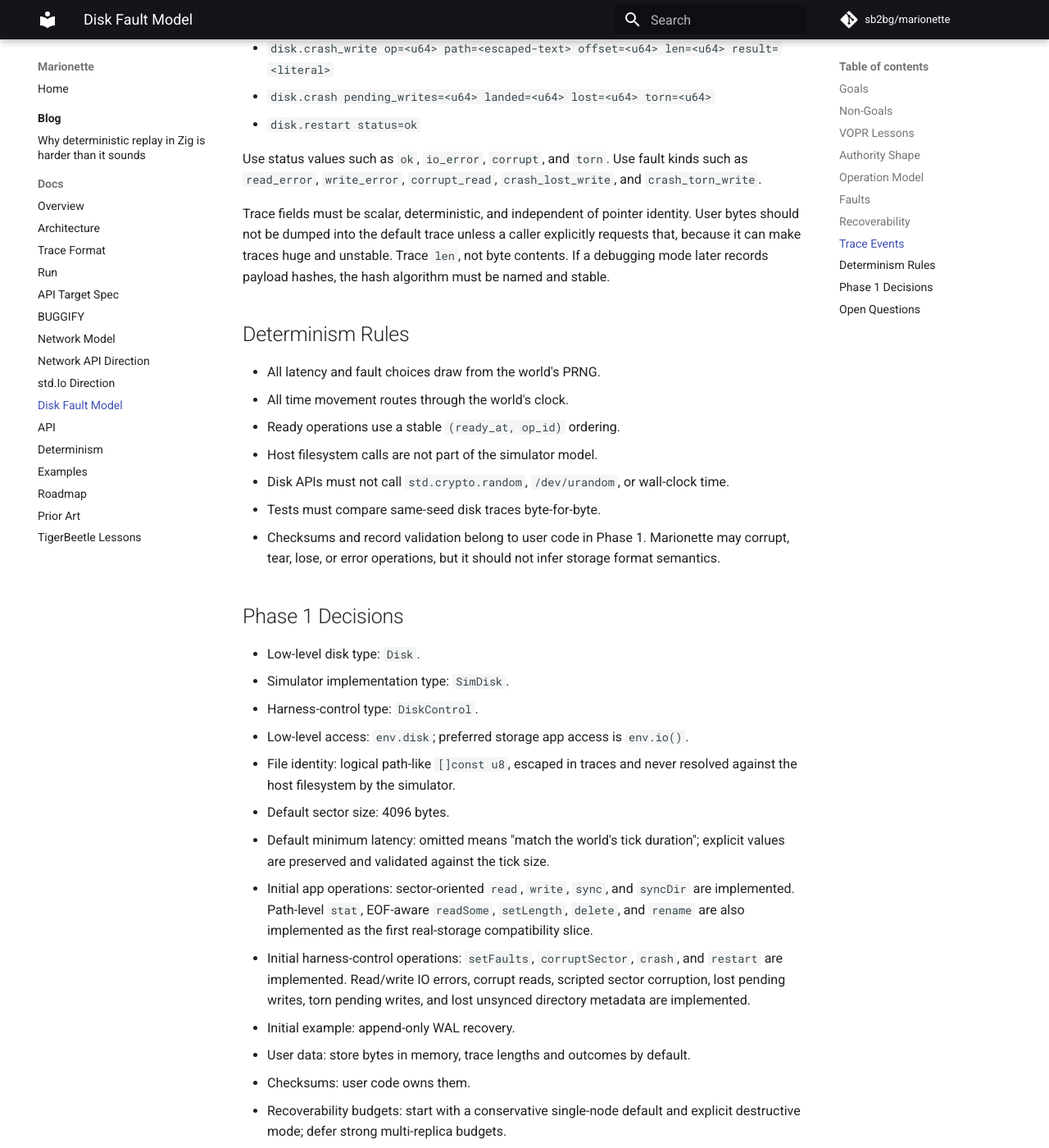
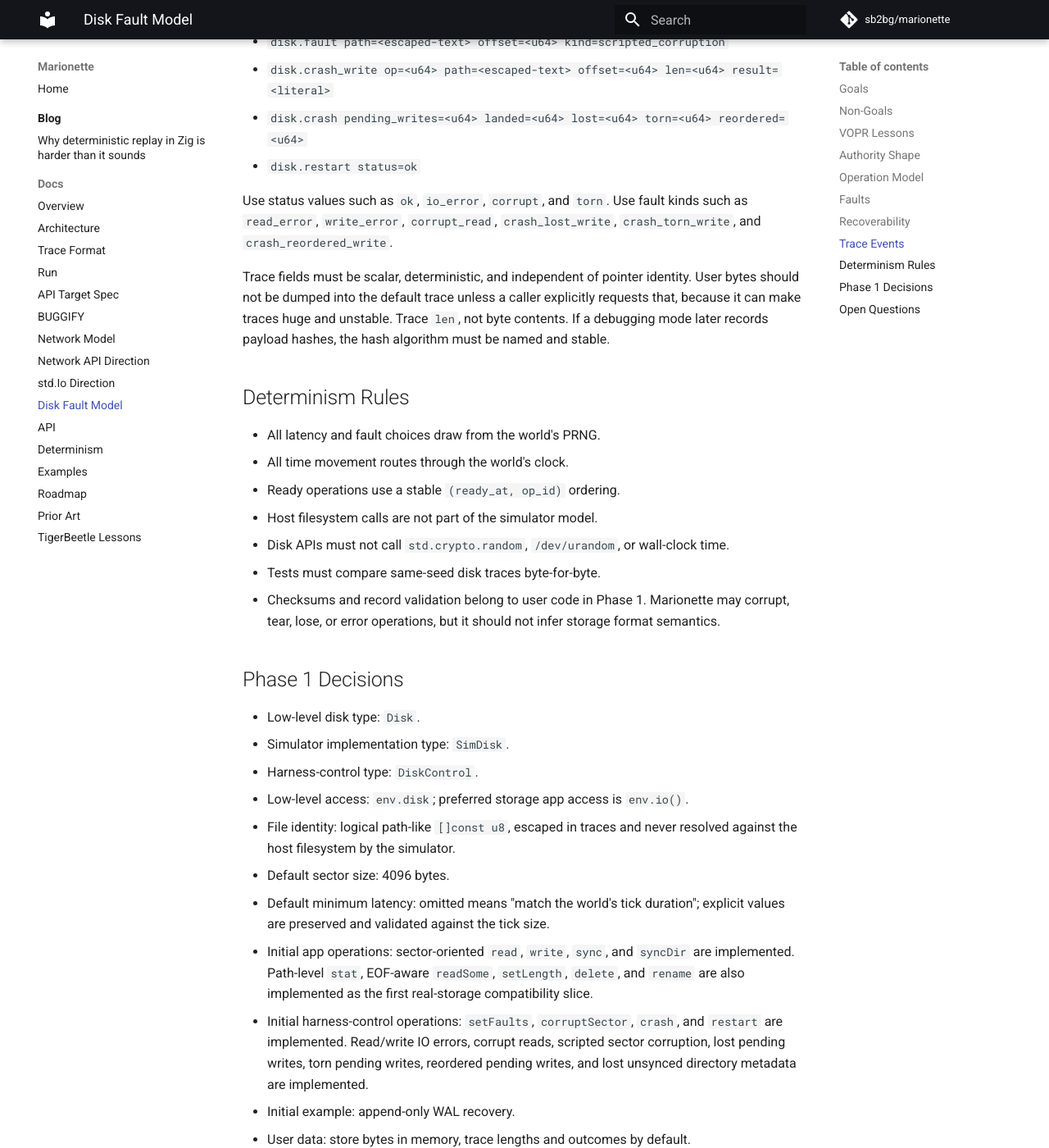
Before and after one commit to sb2bg/marionette, an MkDocs documentation site: the page built from docs/disk-fault-model.md, in a window 1280 px wide and 1400 px high, scrolled down 4658 px. Shown: the whole window at 82% size. Built offline with MkDocs 1.6.1 and Material for MkDocs 9.7.7, drawn with Linux system fonts in a browser that asks for light colours; comment, search, counter and statistics services are not loaded; some of the changed text lies outside the part shown.

Commit message:
Document data-region crash probe

```diff
--- a/docs/disk-fault-model.md
+++ b/docs/disk-fault-model.md
@@ -118,8 +118,8 @@ Implemented operation concepts:
 - Completed operation: result delivered to user code after deterministic
   synchronous latency.
 - Runtime fault profile: `DiskFaultOptions` controls read errors, write
-  errors, corrupt reads, lost pending writes, and torn pending writes with
-  validated `BuggifyRate` values.
+  errors, corrupt reads, lost pending writes, torn pending writes, and
+  reordered pending writes with validated `BuggifyRate` values.
 - Scripted sector corruption: harness code can mark one logical path/sector as
   corrupt with `corruptSector`.
 - Pending writes: successful writes are visible to later reads immediately,
@@ -192,12 +192,12 @@ are escaped consistently. Current events:
 - `disk.fault op=<u64> path=<escaped-text> kind=<literal> rate=<literal> roll=<u64> fired=<bool>`
 - `disk.fault path=<escaped-text> offset=<u64> kind=scripted_corruption`
 - `disk.crash_write op=<u64> path=<escaped-text> offset=<u64> len=<u64> result=<literal>`
-- `disk.crash pending_writes=<u64> landed=<u64> lost=<u64> torn=<u64>`
+- `disk.crash pending_writes=<u64> landed=<u64> lost=<u64> torn=<u64> reordered=<u64>`
 - `disk.restart status=ok`
 
 Use status values such as `ok`, `io_error`, `corrupt`, and `torn`. Use fault
 kinds such as `read_error`, `write_error`, `corrupt_read`,
-`crash_lost_write`, and `crash_torn_write`.
+`crash_lost_write`, `crash_torn_write`, and `crash_reordered_write`.
 
 Trace fields must be scalar, deterministic, and independent of pointer
 identity. User bytes should not be dumped into the default trace unless a
@@ -235,8 +235,8 @@ hashes, the hash algorithm must be named and stable.
   real-storage compatibility slice.
 - Initial harness-control operations: `setFaults`, `corruptSector`, `crash`,
   and `restart` are implemented. Read/write IO errors, corrupt reads, scripted
-  sector corruption, lost pending writes, torn pending writes, and lost
-  unsynced directory metadata are implemented.
+  sector corruption, lost pending writes, torn pending writes, reordered
+  pending writes, and lost unsynced directory metadata are implemented.
 - Initial example: append-only WAL recovery.
 - User data: store bytes in memory, trace lengths and outcomes by default.
 - Checksums: user code owns them.
```
Also changed, not shown: docs/api.md (+4 -3 lines), docs/roadmap.md (+8 -6 lines).
